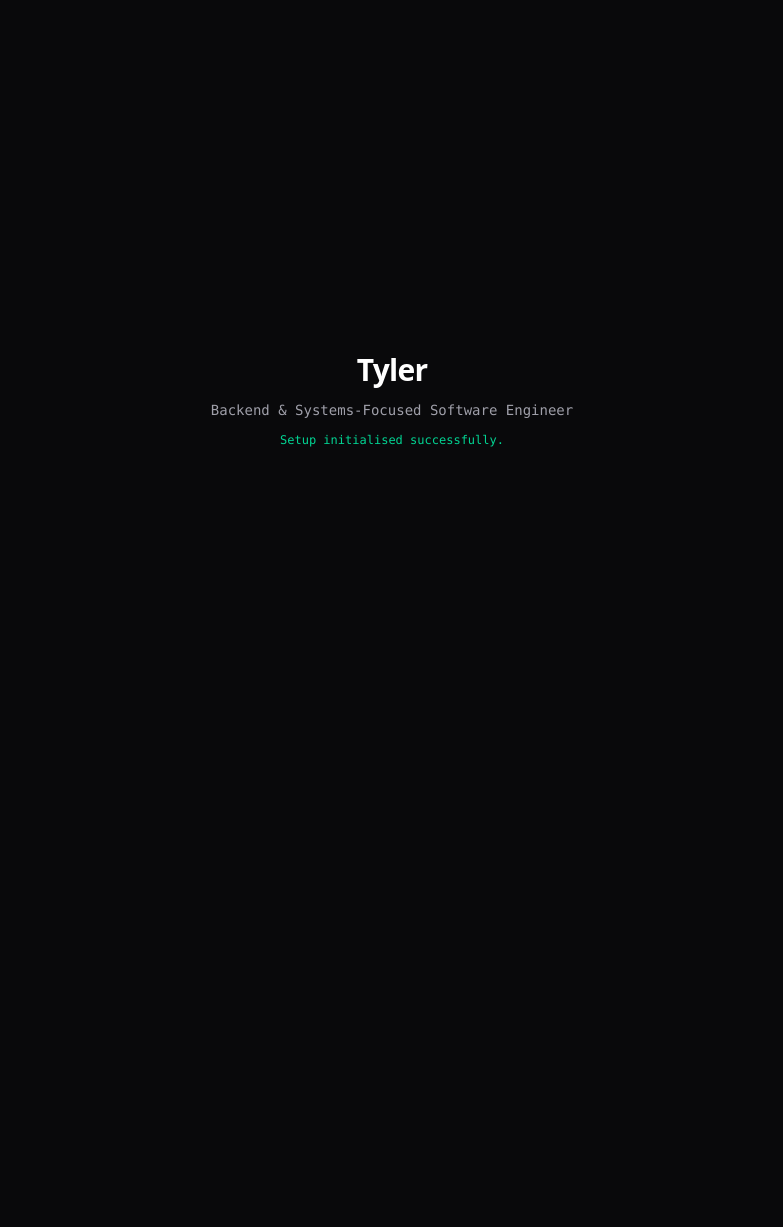
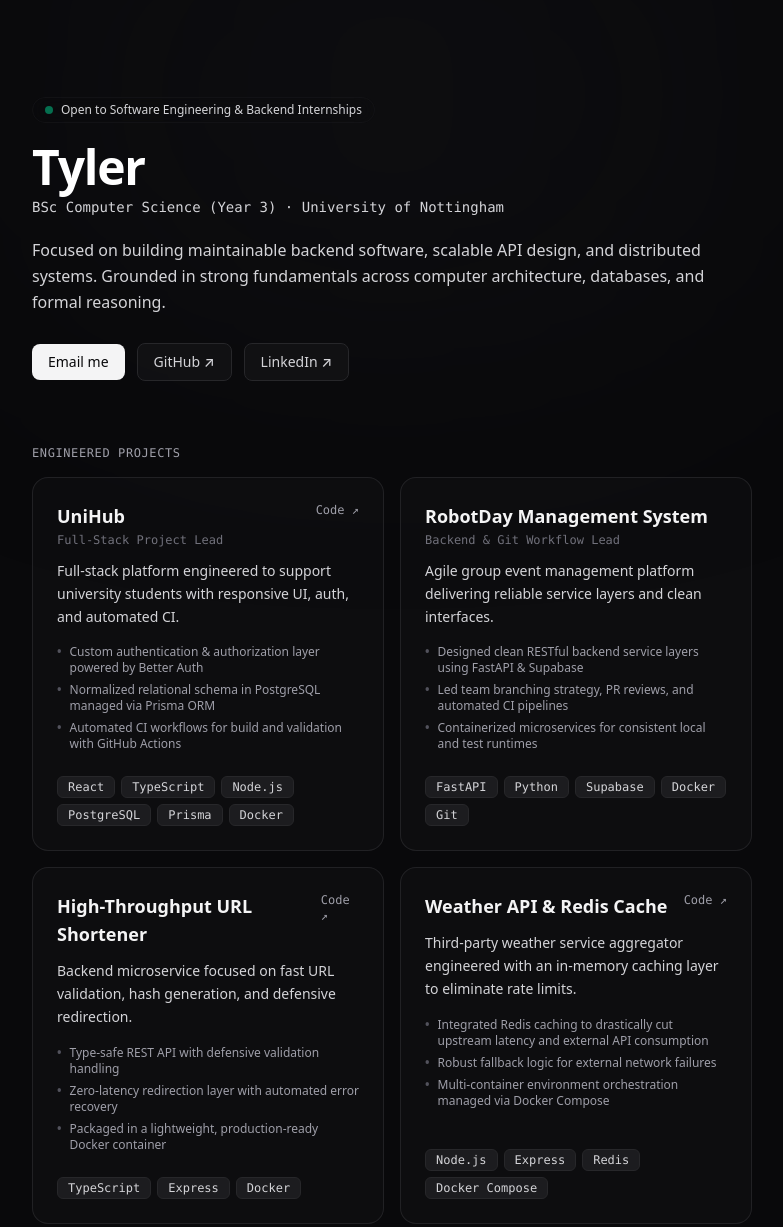
Before and after one commit to THowle06/THowle06.github.io, an Astro site: page / in a window 1280 px wide. Shown: the top 1227 px of the page, without its empty margins (248-1031 px from the left). Before the commit the page ends 800 px from the top, so only its background shows below. Built offline with nearby package versions, Linux system fonts and the light colour scheme; Astro itself is replaced by a stand-in of ours.

Commit message:
feat: complete portfolio layout, projects, skills, and academic highlights

```diff
--- /dev/null
+++ b/src/components/AcademicGrid.astro
@@ -0,0 +1,29 @@
+---
+import { academicHighlights } from "../data/portfolio";
+---
+
+<section class="space-y-4">
+  <div class="flex items-center justify-between">
+    <h2
+      class="text-xs uppercase tracking-wider text-zinc-400 font-mono font-medium"
+    >
+      Academic Performance
+    </h2>
+    <span class="text-xs font-mono text-emerald-400"
+      >First-Class Honours Track</span
+    >
+  </div>
+
+  <div class="grid grid-cols-1 sm:grid-cols-2 gap-2">
+    {
+      academicHighlights.map((mod) => (
+        <div class="flex items-center justify-between px-3.5 py-2.5 rounded-lg border border-zinc-800/80 bg-zinc-900/30 text-xs">
+          <span class="text-zinc-300 truncate mr-2">{mod.name}</span>
+          <span class="font-mono text-zinc-100 font-semibold">
+            {mod.grade}%
+          </span>
+        </div>
+      ))
+    }
+  </div>
+</section>
--- /dev/null
+++ b/src/components/Hero.astro
@@ -0,0 +1,50 @@
+---
+import { personalInfo } from "../data/portfolio";
+---
+
+<header class="space-y-5">
+  <div
+    class="inline-flex items-center gap-2 px-3 py-1 rounded-full border border-zinc-900/60 text-xs text-zinc-300 backdrop-blur-md"
+  >
+    <span class="w-2 h-2 rounded-full bg-emerald-400 animate-pulse"></span>
+    {personalInfo.status}
+  </div>
+
+  <div class="space-y-1.5">
+    <h1 class="text-4xl sm:text-5xl font-bold tracking-tight text-white">
+      {personalInfo.name}
+    </h1>
+    <p class="text-sm font-mono text-zinc-300">
+      {personalInfo.education}
+    </p>
+  </div>
+
+  <p class="text-zinc-300 leading-relaxed max-2-2xl text-base">
+    {personalInfo.bio}
+  </p>
+
+  <div class="flex flex-wrap items-center gap-3 pt-2 text-sm font-medium">
+    <a
+      href={personalInfo.links.email}
+      class="px-4 py-2 rounded-lg bg-zinc-100 text-zinc-950 hover:bg-white transition"
+    >
+      Email me
+    </a>
+    <a
+      href={personalInfo.links.github}
+      target="_blank"
+      rel="noreferrer"
+      class="px-4 py-2 rounded-lg border border-zinc-800 bg-zinc-900/50 hover:bg-zinc-800 transition text-zinc-300"
+    >
+      GitHub ↗
+    </a>
+    <a
+      href={personalInfo.links.linkedin}
+      target="_blank"
+      rel="noreferrer"
+      class="px-4 py-2 rounded-lg border border-zinc-800 bg-zinc-900/50 hover:bg-zinc-800 transition text-zinc-300"
+    >
+      LinkedIn ↗
+    </a>
+  </div>
+</header>
--- /dev/null
+++ b/src/components/ProjectCard.astro
@@ -0,0 +1,61 @@
+---
+import type { Project } from "../data/portfolio";
+
+interface Props {
+  project: Project;
+}
+
+const { project } = Astro.props;
+---
+
+<article
+  class="p-6 rounded-2xl border border-zinc-800/80 bg-zinc-900/30 hover:border-zinc-700/80 hover:bg-zinc-900/50 transition flex flex-col justify-between space-y-4"
+>
+  <div class="space-y-3">
+    <div class="flex items-start justify-between gap-2">
+      <div>
+        <h3 class="font-semibold text-lg text-zinc-100">{project.title}</h3>
+        {
+          project.role && (
+            <p class="text-xs font-mono text-zinc-500 mt-0.5">{project.role}</p>
+          )
+        }
+      </div>
+      {
+        project.github && (
+          <a
+            href={project.github}
+            target="_blank"
+            rel="noreferrer"
+            class="text-xs font-mono text-zinc-400 hover:text-white transition"
+          >
+            Code ↗
+          </a>
+        )
+      }
+    </div>
+
+    <p class="text-sm text-zinc-300 leading-relaxed">{project.description}</p>
+
+    <ul class="space-y-1.5 pt-1">
+      {
+        project.highlights.map((point) => (
+          <li class="text-xs text-zinc-400 flex items-start gap-2">
+            <span class="text-zinc-600 font-bold">•</span>
+            <span>{point}</span>
+          </li>
+        ))
+      }
+    </ul>
+  </div>
+
+  <div class="flex flex-wrap gap-1.5 pt-2">
+    {
+      project.tech.map((t) => (
+        <span class="text-xs px-2.5 py-0.5 rounded-md bg-zinc-800/60 text-zinc-300 border border-zinc-800 font-mono">
+          {t}
+        </span>
+      ))
+    }
+  </div>
+</article>
--- /dev/null
+++ b/src/components/SkillsBlock.astro
@@ -0,0 +1,57 @@
+---
+import { skills } from "../data/portfolio";
+---
+
+<section class="space-y-4">
+  <h2
+    class="text-xs uppercase tracking-wider text-zinc-400 font-mono font-medium"
+  >
+    Technical Toolkit
+  </h2>
+
+  <div class="space-y-3">
+    <div>
+      <span class="text-xs text-zinc-500 font-mono block mb-1.5">Languages</span
+      >
+      <div class="flex flex-wrap gap-1.5">
+        {
+          skills.languages.map((item) => (
+            <span class="text-xs px-2.5 py-1 rounded-md bg-zinc-900 border border-zinc-300 font-mono">
+              {item}
+            </span>
+          ))
+        }
+      </div>
+    </div>
+
+    <div>
+      <span class="text-xs text-zinc-500 font-mono block mb-1.5"
+        >Backend & Storage</span
+      >
+      <div class="flex flex-wrap gap-1.5">
+        {
+          skills.backend.map((item) => (
+            <span class="text-xs px-2.5 py-1 rounded-md bg-zinc-900 border border-zinc-800/80 text-zinc-300 font-mono">
+              {item}
+            </span>
+          ))
+        }
+      </div>
+    </div>
+
+    <div>
+      <span class="text-xs text-zinc-500 font-mono block mb-1.5"
+        >DevOps & Systems</span
+      >
+      <div class="flex flex-wrap gap-1.5">
+        {
+          skills.infrastructure.map((item) => (
+            <span class="text-xs px-2.5 py-1 rounded-md bg-zinc-900 border border-zinc-800/80 text-zinc-300 font-mono">
+              {item}
+            </span>
+          ))
+        }
+      </div>
+    </div>
+  </div>
+</section>
--- /dev/null
+++ b/src/data/portfolio.ts
@@ -0,0 +1,119 @@
+export interface Project {
+  title: string;
+  role?: string;
+  description: string;
+  highlights: string[];
+  tech: string[];
+  github?: string;
+  link?: string;
+}
+
+export interface AcademicModule {
+  name: string;
+  grade: number;
+}
+
+export const personalInfo = {
+  name: "Tyler",
+  role: "Backend & Systems-Focused Software Engineer",
+  education: "BSc Computer Science (Year 3) · University of Nottingham",
+  bio: "Focused on building maintainable backend software, scalable API design, and distributed systems. Grounded in strong fundamentals across computer architecture, databases, and formal reasoning.",
+  status: "Open to Software Engineering & Backend Internships",
+  links: {
+    github: "https://github.com/thowle06",
+    linkedin: "https://www.linkedin.com/in/t-howle06/",
+    email: "mailto:t.howle06@outlook.com",
+  },
+};
+
+export const skills = {
+  languages: [
+    "TypeScript",
+    "JavaScript",
+    "Python",
+    "Java",
+    "C/C++",
+    "Haskell",
+    "SQL",
+    "ARM Assembly",
+  ],
+  backend: [
+    "Node.js",
+    "Express",
+    "FastAPI",
+    "PosthreSQL",
+    "Prisma",
+    "Redis",
+    "Supabase",
+  ],
+  infrastructure: [
+    "Docker",
+    "Docker Compose",
+    "GitHub Actions",
+    "Linux",
+    "Git",
+  ],
+};
+
+export const projects: Project[] = [
+  {
+    title: "UniHub",
+    role: "Full-Stack Project Lead",
+    description:
+      "Full-stack platform engineered to support university students with responsive UI, auth, and automated CI.",
+    highlights: [
+      "Custom authentication & authorization layer powered by Better Auth",
+      "Normalized relational schema in PostgreSQL managed via Prisma ORM",
+      "Automated CI workflows for build and validation with GitHub Actions",
+    ],
+    tech: ["React", "TypeScript", "Node.js", "PostgreSQL", "Prisma", "Docker"],
+    github: "https://github.com/thowle06",
+  },
+  {
+    title: "RobotDay Management System",
+    role: "Backend & Git Workflow Lead",
+    description:
+      "Agile group event management platform delivering reliable service layers and clean interfaces.",
+    highlights: [
+      "Designed clean RESTful backend service layers using FastAPI & Supabase",
+      "Led team branching strategy, PR reviews, and automated CI pipelines",
+      "Containerized microservices for consistent local and test runtimes",
+    ],
+    tech: ["FastAPI", "Python", "Supabase", "Docker", "Git"],
+  },
+  {
+    title: "High-Throughput URL Shortener",
+    description:
+      "Backend microservice focused on fast URL validation, hash generation, and defensive redirection.",
+    highlights: [
+      "Type-safe REST API with defensive validation handling",
+      "Zero-latency redirection layer with automated error recovery",
+      "Packaged in a lightweight, production-ready Docker container",
+    ],
+    tech: ["TypeScript", "Express", "Docker"],
+    github: "https://github.com/thowle06",
+  },
+  {
+    title: "Weather API & Redis Cache",
+    description:
+      "Third-party weather service aggregator engineered with an in-memory caching layer to eliminate rate limits.",
+    highlights: [
+      "Integrated Redis caching to drastically cut upstream latency and external API consumption",
+      "Robust fallback logic for external network failures",
+      "Multi-container environment orchestration managed via Docker Compose",
+    ],
+    tech: ["Node.js", "Express", "Redis", "Docker Compose"],
+    github: "https://github.com/thowle06",
+  },
+];
+
+export const academicHighlights: AcademicModule[] = [
+  { name: "Assembly Language Programming", grade: 83 },
+  { name: "Computer Architecture", grade: 83 },
+  { name: "Developing Maintainable Software", grade: 81 },
+  { name: "Programming & Algorithms", grade: 77 },
+  { name: "Programming Paradigms", grade: 76 },
+  { name: "Databases & Interfaces", grade: 75 },
+  { name: "Introduction to Formal Reasoning", grade: 72 },
+  { name: "Introduction to Software Engineering", grade: 72 },
+];
--- /dev/null
+++ b/src/layouts/BaseLayout.astro
@@ -0,0 +1,39 @@
+---
+import "../styles/global.css";
+
+interface Props {
+  title: string;
+  description?: string;
+}
+
+const {
+  title,
+  description = "Tyler - Backend Development, Software Engineering & Distributed Systems",
+} = Astro.props;
+---
+
+<!doctype html>
+<html lang="en" class="scroll-smooth">
+  <head>
+    <meta charset="utf-8" />
+    <meta name="viewport" content="width=device-width" , initial-scale="1.0" />
+    <title>{title}</title>
+    <meta name="description" content={description} />
+    <link rel="icon" type="image/svg+xml" href="/favicon.svg" />
+  </head>
+  <body
+    class="min-h-screen relative selection:bg-zinc-200 selection:text-zinc-900 bg-zinc-950 text-zinc-100"
+  >
+    <!-- Subtle top ambient light glow -->
+    <div class="fixed inset-0 -z-10 pointer-events-none flex justify-center">
+      <div
+        class="w-[650px] h-[350px] bg-zinc-800/25 blur-[140px] rounded-full -mt-20"
+      >
+      </div>
+    </div>
+
+    <div class="max-w-3xl mx-auto px-6 py-16 sm:py-24">
+      <slot />
+    </div>
+  </body>
+</html>
--- a/src/pages/index.astro
+++ b/src/pages/index.astro
@@ -1,23 +1,36 @@
 ---
-import "../styles/global.css";
+import BaseLayout from "../layouts/BaseLayout.astro";
+import Hero from "../components/Hero.astro";
+import ProjectCard from "../components/ProjectCard.astro";
+import SkillsBlock from "../components/SkillsBlock.astro";
+import AcademicGrid from "../components/AcademicGrid.astro";
+import { projects } from "../data/portfolio";
 ---
 
-<!doctype html>
-<html lang="en">
-  <head>
-    <meta charset="utf-8" />
-    <meta name="viewport" content="width=device-width" , initial-scale="1.0" />
-    <title>Tyler - Software Engineer</title>
-  </head>
-  <body class="min-h-screen flex items-center justify-center">
-    <div class="text-center space-y-3">
-      <h1 class="text-3xl font-bold tracking-tight text-white">Tyler</h1>
-      <p class="text-zinc-400 font-mono text-sm">
-        Backend & Systems-Focused Software Engineer
-      </p>
-      <p class="text-xs text-emerald-400 font-mono">
-        Setup initialised successfully.
-      </p>
-    </div>
-  </body>
-</html>
+<BaseLayout title="Tyler - Software Engineer & Backend Developer">
+  <main class="space-y-16">
+    <Hero />
+
+    <section class="space-y-4">
+      <h2
+        class="text-xs uppercase tracking-wider text-zinc-400 font-mono font-medium"
+      >
+        Engineered Projects
+      </h2>
+      <div class="grid grid-cols-1 md:grid-cols-2 gap-4">
+        {projects.map((proj) => <ProjectCard project={proj} />)}
+      </div>
+    </section>
+
+    <SkillsBlock />
+
+    <AcademicGrid />
+
+    <footer
+      class="pt-8 border-t border-zinc-800/80 flex flex-col sm:flex-row justify-between items-center gap-3 text-xs text-zinc-500 font-mono"
+    >
+      <span>Tyler Howle· University of Nottingham</span>
+      <span>Built with Astro & Tailwind</span>
+    </footer>
+  </main>
+</BaseLayout>
```
